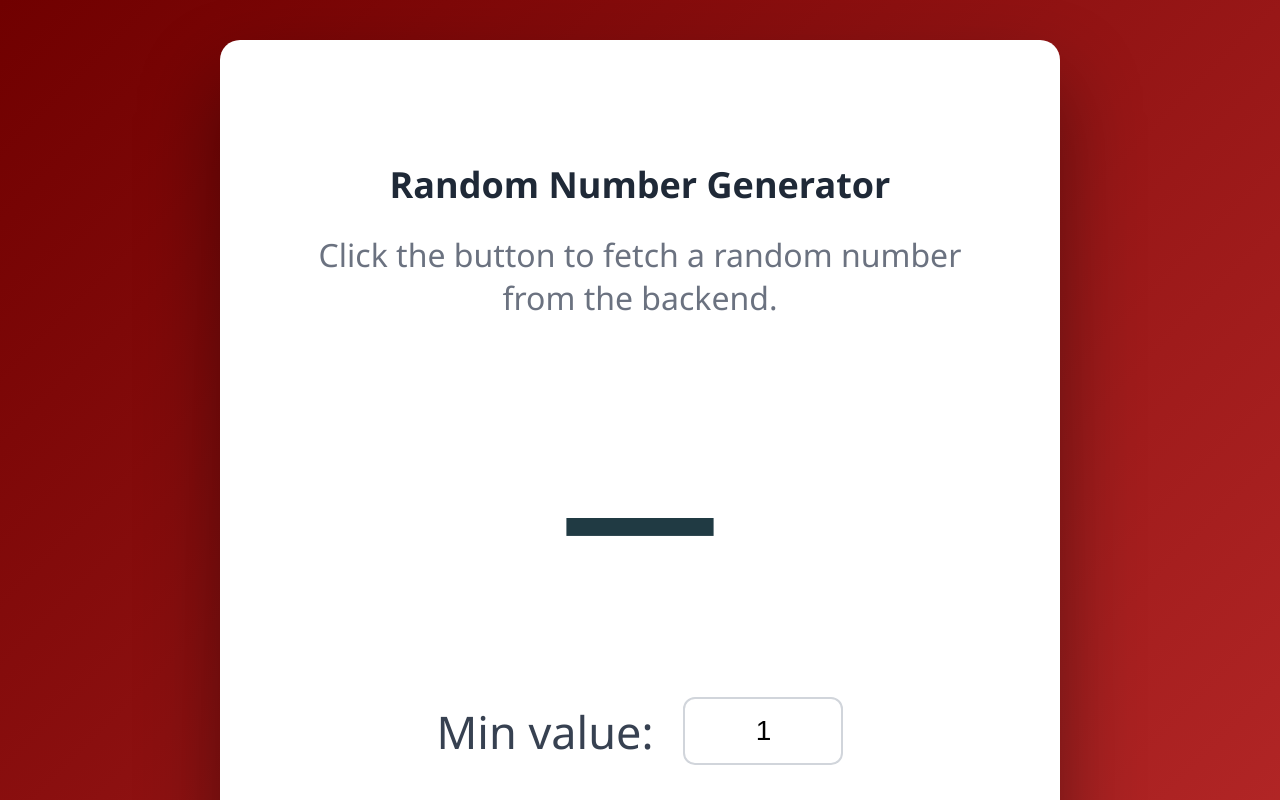
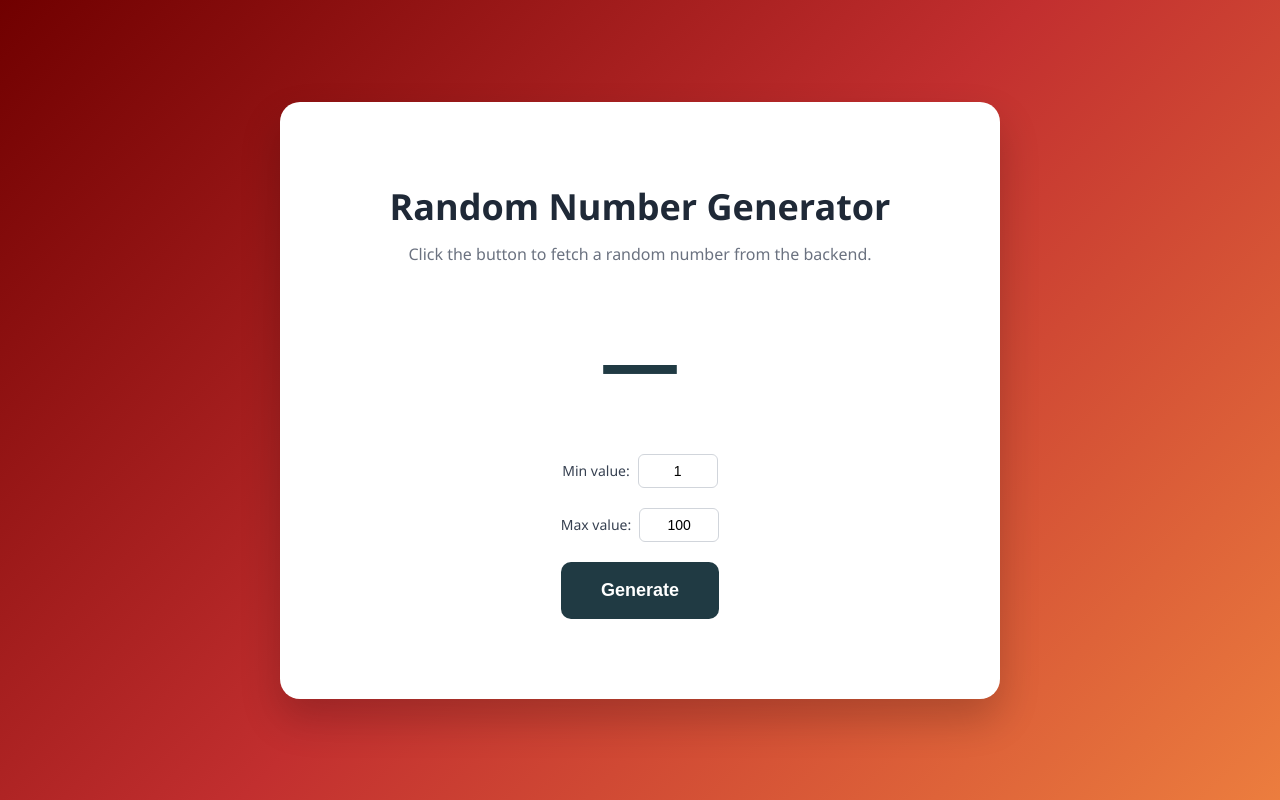
Before and after one commit to akandeisaac021-design/Projects, a React (Vite) app in the folder Deployables/random-number-app/frontend/: page / in a window 1280 px wide. Shown: the top 800 px of the page. Built offline with nearby package versions, Linux system fonts and the light colour scheme; no server answers.

Commit message:
randomnumbergenerator post deployment update(frontend)

```diff
--- a/Deployables/random-number-app/frontend/src/index.css
+++ b/Deployables/random-number-app/frontend/src/index.css
@@ -6,57 +6,57 @@ body {
   margin: 0;
   font-family: 'Segoe UI', system-ui, sans-serif;
   background: linear-gradient(135deg, #700000, #c22f2f, #ec7d3e);
-  min-height: 500vh;
+  min-height: 100vh;              /* fixed from 500vh */
 }
 
 .page {
   display: flex;
   align-items: center;
   justify-content: center;
-  min-height: 50vh;
+  min-height: 100vh;              /* fixed from 50vh */
   padding: 40px;
 }
 
 .card {
   background: #ffffff;
   border-radius: 20px;
-  padding: 120px 80px;
-  max-width: 840px;
+  padding: 80px 64px;             /* reduced from 120px 80px */
+  max-width: 720px;               /* reduced from 840px */
   width: 100%;
   text-align: center;
-  box-shadow: 0 40px 80px rgba(0, 0, 0, 0.4);
+  box-shadow: 0 20px 40px rgba(0, 0, 0, 0.2);
 }
 
 h1 {
-  margin: 0 0 24px;
+  margin: 0 0 12px;
   font-size: 36px;
   color: #1f2937;
 }
 
 .subtitle {
   color: #6b7280;
-  margin: 0 0 80px;
-  font-size: 32px;
+  margin: 0 0 40px;
+  font-size: 16px;                /* reduced from 32px */
 }
 
 .result {
-  font-size: 160px;
+  font-size: 80px;                /* reduced from 160px */
   font-weight: 700;
   color: #203a43;
-  margin-bottom: 80px;
-  min-height: 200px;
+  margin-bottom: 40px;
+  min-height: 100px;
 }
 
 button {
   background: #203a43;
   color: white;
   border: none;
-  padding: 36px 80px;
-  border-radius: 20px;
-  font-size: 36px;
+  padding: 18px 40px;             /* reduced from 36px 80px */
+  border-radius: 10px;
+  font-size: 18px;                /* reduced from 36px */
   font-weight: 600;
   cursor: pointer;
-  transition: background 0.4s ease;
+  transition: background 0.2s ease;
 }
 
 button:hover:not(:disabled) {
@@ -70,25 +70,25 @@ button:disabled {
 
 .error {
   color: #dc2626;
-  margin-top: 32px;
-  font-size: 28px;
+  margin-top: 16px;
+  font-size: 14px;
 }
 
 .input-group {
-  margin-bottom: 60px;
+  margin-bottom: 20px;
   display: flex;
   align-items: center;
   justify-content: center;
-  gap: 30px;
-  font-size: 45px;
+  gap: 8px;
+  font-size: 14px;                /* reduced from 45px */
   color: #374151;
 }
 
 .input-group input {
-  width: 160px;
-  padding: 16px;
-  border: 2px solid #d1d5db;
-  border-radius: 12px;
-  font-size: 28px;
+  width: 80px;                    /* reduced from 160px */
+  padding: 8px;
+  border: 1px solid #d1d5db;
+  border-radius: 6px;
+  font-size: 14px;
   text-align: center;
 }
```
